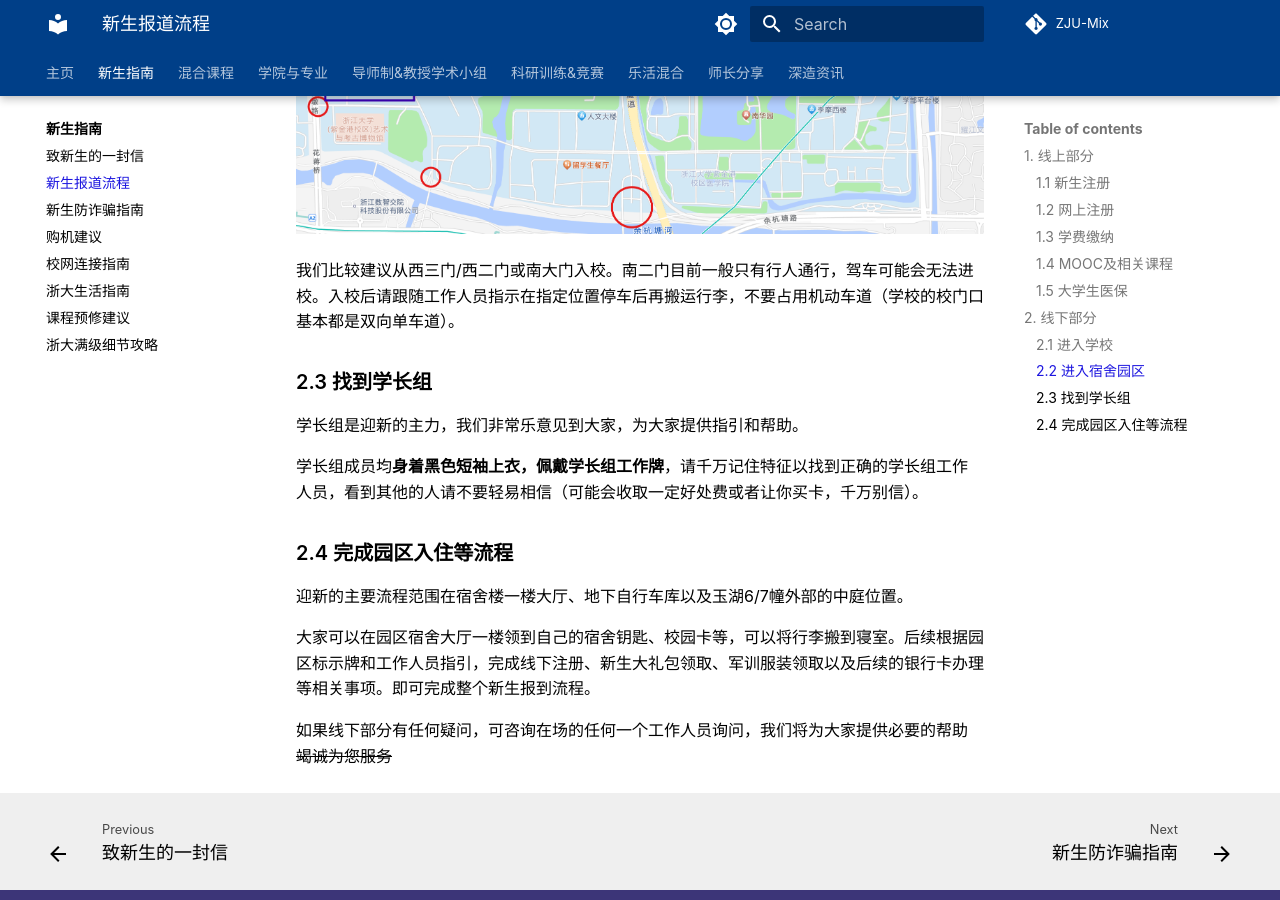
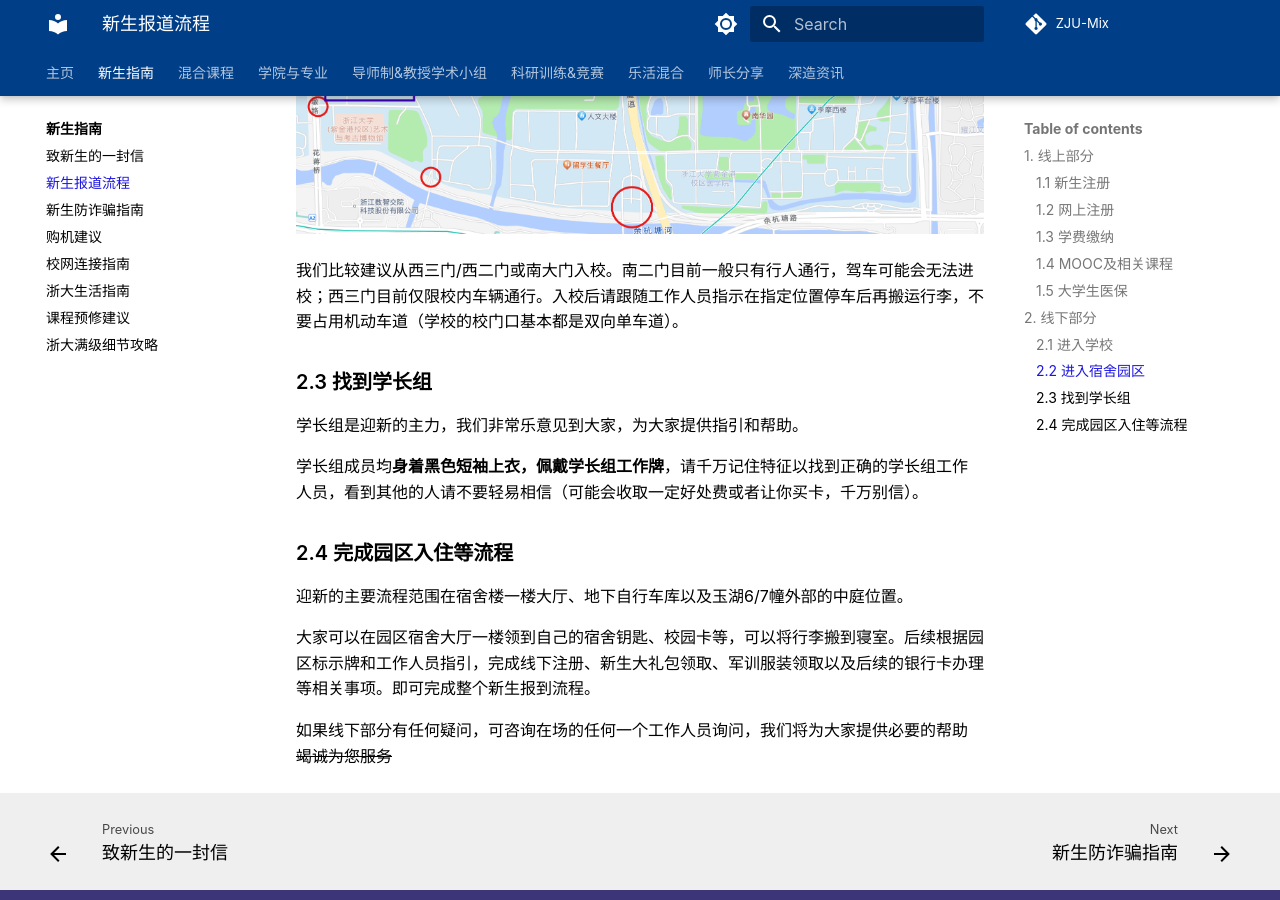
Before and after one commit to ZJU-Mix/ourMIX, an MkDocs documentation site: the page built from docs/entrance/process.md, in a window 1280 px wide and 900 px high, scrolled down 3847 px. Built offline with MkDocs 1.6.1 and Material for MkDocs 9.7.7, drawn with Linux system fonts in a browser that asks for light colours; comment, search, counter and statistics services are not loaded.

Commit message:
Update process.md

```diff
--- a/docs/entrance/process.md
+++ b/docs/entrance/process.md
@@ -67,7 +67,7 @@
 更多关于医保的问题，可参考前些年的通知，本年度的通知请关注相关公众号或学校通知，会尽快发布：
 
 - [2022年度医保相关资讯（浙江大学医院公众号）](https://mp.weixin.qq.com/s/se_Z5elpSwTYzQ0LucOoIw)
-- [2023年度医保相关资讯（浙江大学医院公众号）](https://mp.weixin.qq.com/s/Rolm4nwJ2pVATp3dQrZ-sg)。
+- [2023年度医保相关资讯（浙江大学医院公众号）](https://mp.weixin.qq.com/s/Rolm4nwJ2pVATp3dQrZ-sg)
 ## 2. 线下部分
 ### 2.1 进入学校
 浙江大学的新生统一入住紫金港校区。浙江大学紫金港校区位于**浙江省杭州市西湖区**。可利用高德地图等APP搜索到。学校周边路网及地铁站等配套设施完善。
@@ -92,7 +92,7 @@
 
 ![紫金港校区地图——来自高德地图](need-pictures/紫金港地图——高德.png)
 
-我们比较建议从西三门/西二门或南大门入校。南二门目前一般只有行人通行，驾车可能会无法进校。入校后请跟随工作人员指示在指定位置停车后再搬运行李，不要占用机动车道（学校的校门口基本都是双向单车道）。
+我们比较建议从西三门/西二门或南大门入校。南二门目前一般只有行人通行，驾车可能会无法进校；西三门目前仅限校内车辆通行。入校后请跟随工作人员指示在指定位置停车后再搬运行李，不要占用机动车道（学校的校门口基本都是双向单车道）。
 ### 2.3 找到学长组
 学长组是迎新的主力，我们非常乐意见到大家，为大家提供指引和帮助。
 
```
